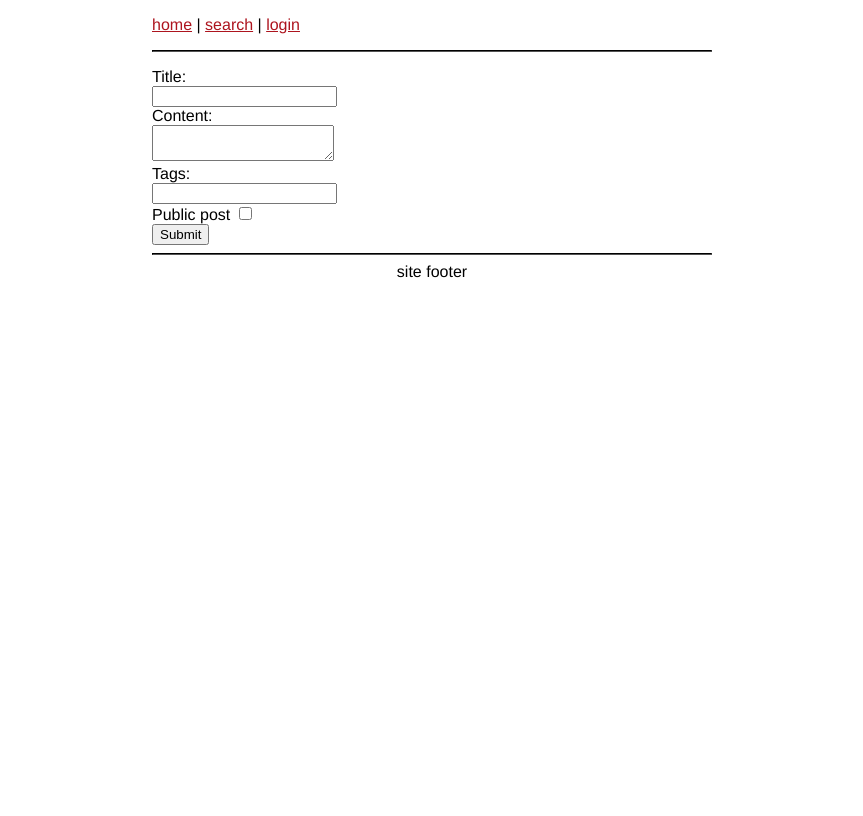
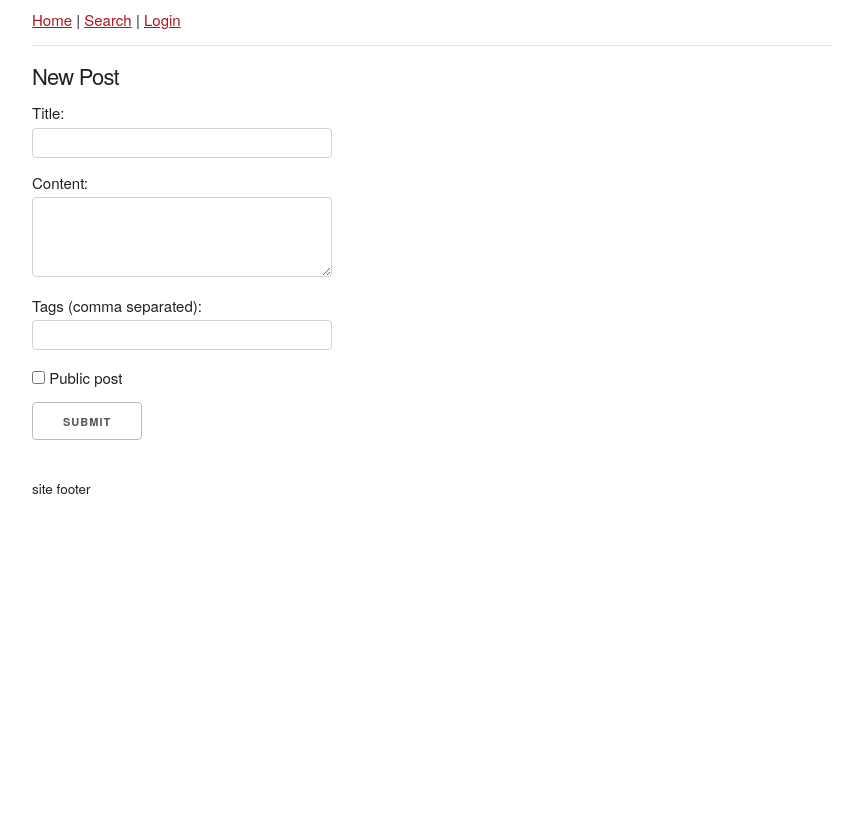
Before and after one commit to davidnieder/blackboard-light, a Flask app: template app/templates/new_post.html in a window 1280 px wide. Shown: the whole page, without its empty margins (208-1071 px from the left). After the commit the page ends 494 px from the top, so only its background shows below. Run offline with Flask 2, Linux system fonts and the light colour scheme; the template is opened without the code that fills it: values that come from a table or form of the project are taken from there, others are empty; parts of the project's set-up code (start-up, migrations or seed data) failed here and were passed over; some libraries are stand-ins or nearby versions.

Commit message:
some template work

```diff
--- a/app/forms.py
+++ b/app/forms.py
@@ -31,17 +31,17 @@ class TagListField(Field):
 
 
 class LoginForm(Form):
-    name = StringField('Username', validators=[Required(), Length(3, 40)])
-    password = PasswordField('Password', validators=[Required()])
+    name = StringField('Username:', validators=[Required(), Length(3, 40)])
+    password = PasswordField('Password:', validators=[Required()])
     remember_me = BooleanField('Remember me')
     submit = SubmitField('Log in')
 
 
 class PostForm(Form):
-    title = StringField('Title', validators=[Optional(), Length(1,120)])
-    content = TextAreaField('Content', validators=[Required()])
+    title = StringField('Title:', validators=[Optional(), Length(1,120)])
+    content = TextAreaField('Content:', validators=[Required()])
     is_public = BooleanField('Public post', false_values=('false', 'n', ''))
-    tags = TagListField('Tags')
+    tags = TagListField('Tags (comma separated):')
     submit = SubmitField('Submit')
 
     def from_model(self, post):
--- /dev/null
+++ b/app/static/blackboard.css
@@ -0,0 +1,51 @@
+/* navigation */
+section#navigation {
+  margin-top: 1rem;
+}
+
+/* flash messages */
+section#messages .info  {
+  color: #222;
+  font-size: 105%;
+  font-weight: 500;
+}
+section#messages .error  {
+  color: #F00;
+}
+
+/* posts */
+section#content article {
+  margin-bottom: 3rem;
+}
+section#content article header  {
+  min-height: 1.6rem;
+}
+section#content .post-content {
+  color: #000;
+  font-size: 102%;
+  text-align: justify;
+  margin-bottom: 2rem;
+}
+section#content .post-content * {
+  max-width: 100% !important;
+}
+section#content article footer  {
+  font-size: 92%;
+}
+
+/* footer */
+section#site-footer {
+  font-size: 90%;
+}
+
+.checkbox-with-label  {
+  margin-bottom: 1.5rem;
+}
+.checkbox-with-label input  {
+  margin-bottom: 0;
+  vertical-align: middle;
+}
+.checkbox-with-label label  {
+  display: inline;
+  vertical-align: middle;
+}
--- a/app/static/default.css
+++ /dev/null
@@ -1,67 +0,0 @@
-*  {
-  /*margin: 0;*/
-}
-html, body  {
-  height: 100%;
-  font-family: "calluna-sans","Helvetica Neue",Helvetica,Roboto,Arial,sans-serif;
-}
-a  {
-  color: #AD141E
-}
-a:active  {
-  color: #950A0A;
-}
-hr  {
-  border-width: 1px;
-  border-style: thin;
-  border-color: black;
-}
-div#container  {
-  max-width: 35em;
-  margin-left: auto;
-  margin-right: auto;
-  /*border: thin dashed black;*/
-}
-section#navigation  {
-}
-section#messages  {
-  text-align: center;
-}
-section#messages .info  {
-  color: rgb(100, 100, 110);
-}
-section#messages .error  {
-  color: rgb(255, 0, 0);
-}
-section#content  {
-  padding-bottom: 2em;
-}
-section#content article  {
-}
-section#content article header  {
-}
-section#content article header h4  {
-  margin-bottom: .5em;
-}
-section#content .post-content  {
-/*  color: rgba(142, 146, 166, 0.96);*/
-  color: rgb(100, 100, 110);
-}
-section#content .post-content p  {
-  margin-top: 0em;
-}
-section#content article footer  {
-  font-size: .90em;
-}
-section#content .admin-links  {
-}
-section#content #page-links  {
-  text-align: center;
-}
-section#site-footer  {
-/*
-  position: absolute;
-  bottom: 0;
-*/
-  text-align: center;
-}
--- a/app/static/skeleton.css
+++ b/app/static/skeleton.css
@@ -7,34 +7,18 @@
 * 12/29/2014
 */
 
-
-/* Table of contents
-––––––––––––––––––––––––––––––––––––––––––––––––––
-- Grid
-- Base Styles
-- Typography
-- Links
-- Buttons
-- Forms
-- Lists
-- Code
-- Tables
-- Spacing
-- Utilities
-- Clearing
-- Media Queries
-*/
-
-
 /* Grid
 –––––––––––––––––––––––––––––––––––––––––––––––––– */
 .container {
   position: relative;
   width: 100%;
-  max-width: 960px;
+/*  max-width: 960px;*/
+  max-width: 800px;
   margin: 0 auto;
+/*  margin: 0 auto 0 10%;*/
   padding: 0 20px;
   box-sizing: border-box; }
+/*  border: dashed thin black }*/
 .column,
 .columns {
   width: 100%;
@@ -122,9 +106,9 @@ html {
   font-size: 62.5%; }
 body {
   font-size: 1.5em; /* currently ems cause chrome bug misinterpreting rems on body element */
-  line-height: 1.6;
+  line-height: 1.3;
   font-weight: 400;
-  font-family: "Raleway", "HelveticaNeue", "Helvetica Neue", Helvetica, Arial, sans-serif;
+  font-family: "HelveticaNeue", "Helvetica Neue", Helvetica, Arial, sans-serif;
   color: #222; }
 
 
@@ -132,23 +116,23 @@ body {
 –––––––––––––––––––––––––––––––––––––––––––––––––– */
 h1, h2, h3, h4, h5, h6 {
   margin-top: 0;
-  margin-bottom: 2rem;
+  margin-bottom: 1.3rem;
   font-weight: 300; }
-h1 { font-size: 4.0rem; line-height: 1.2;  letter-spacing: -.1rem;}
-h2 { font-size: 3.6rem; line-height: 1.25; letter-spacing: -.1rem; }
-h3 { font-size: 3.0rem; line-height: 1.3;  letter-spacing: -.1rem; }
-h4 { font-size: 2.4rem; line-height: 1.35; letter-spacing: -.08rem; }
-h5 { font-size: 1.8rem; line-height: 1.5;  letter-spacing: -.05rem; }
-h6 { font-size: 1.5rem; line-height: 1.6;  letter-spacing: 0; }
+h1 { font-size: 3.2rem; line-height: 1.2;  letter-spacing: -.1rem;}
+h2 { font-size: 2.8rem; line-height: 1.25; letter-spacing: -.1rem; }
+h3 { font-size: 2.2rem; line-height: 1.3;  letter-spacing: -.1rem; }
+h4 { font-size: 1.6rem; line-height: 1.35; letter-spacing: -.08rem; }
+h5 { font-size: 1.0rem; line-height: 1.5;  letter-spacing: -.05rem; }
+h6 { font-size: 0.7rem; line-height: 1.6;  letter-spacing: 0; }
 
 /* Larger than phablet */
 @media (min-width: 550px) {
-  h1 { font-size: 5.0rem; }
-  h2 { font-size: 4.2rem; }
-  h3 { font-size: 3.6rem; }
-  h4 { font-size: 3.0rem; }
-  h5 { font-size: 2.4rem; }
-  h6 { font-size: 1.5rem; }
+  h1 { font-size: 4.2rem; }
+  h2 { font-size: 3.4rem; }
+  h3 { font-size: 2.8rem; }
+  h4 { font-size: 2.2rem; }
+  h5 { font-size: 1.6rem; }
+  h6 { font-size: 0.9rem; }
 }
 
 p {
@@ -168,7 +154,6 @@ a:hover {
 .button,
 button,
 input[type="submit"],
-input[type="reset"],
 input[type="button"] {
   display: inline-block;
   height: 38px;
@@ -225,65 +205,46 @@ input[type="button"].button-primary:focus {
 
 /* Forms
 –––––––––––––––––––––––––––––––––––––––––––––––––– */
-input[type="email"],
-input[type="number"],
 input[type="search"],
 input[type="text"],
-input[type="tel"],
-input[type="url"],
 input[type="password"],
 textarea,
 select {
-  height: 38px;
+  height: 30px;
+  width: 300px;
   padding: 6px 10px; /* The 6px vertically centers text on FF, ignored by Webkit */
-  background-color: #fff;
+  background-color: #FFF;
   border: 1px solid #D1D1D1;
   border-radius: 4px;
   box-shadow: none;
   box-sizing: border-box; }
 /* Removes awkward default styles on some inputs for iOS */
-input[type="email"],
-input[type="number"],
 input[type="search"],
 input[type="text"],
-input[type="tel"],
-input[type="url"],
 input[type="password"],
 textarea {
   -webkit-appearance: none;
      -moz-appearance: none;
           appearance: none; }
 textarea {
-  min-height: 65px;
+  min-height: 80px;
   padding-top: 6px;
   padding-bottom: 6px; }
-input[type="email"]:focus,
-input[type="number"]:focus,
 input[type="search"]:focus,
 input[type="text"]:focus,
-input[type="tel"]:focus,
-input[type="url"]:focus,
 input[type="password"]:focus,
 textarea:focus,
 select:focus {
-  border: 1px solid #33C3F0;
+  border: 1px solid #AD141E;
   outline: 0; }
 label,
 legend {
   display: block;
   margin-bottom: .5rem;
-  font-weight: 600; }
-fieldset {
-  padding: 0;
-  border-width: 0; }
+  font-weight: 500; }
 input[type="checkbox"],
 input[type="radio"] {
   display: inline; }
-label > .label-body {
-  display: inline-block;
-  margin-left: .5rem;
-  font-weight: normal; }
-
 
 /* Lists
 –––––––––––––––––––––––––––––––––––––––––––––––––– */
@@ -374,8 +320,8 @@ form {
 /* Misc
 –––––––––––––––––––––––––––––––––––––––––––––––––– */
 hr {
-  margin-top: 3rem;
-  margin-bottom: 3.5rem;
+  margin-top: 1.5rem;
+  margin-bottom: 1.5rem;
   border-width: 0;
   border-top: 1px solid #E1E1E1; }
 
--- a/app/templates/base.html
+++ b/app/templates/base.html
@@ -3,29 +3,34 @@
 <head>
 {% block head %}
   <meta charset="utf-8">
+  <meta name="viewport" content="width=device-width, initial-scale=1">
   <meta name="csrf_token" value="{{ csrf_token() }}">
-  <link rel="stylesheet" href="{{ url_for('static', filename='default.css')}} ">
+
+  <link rel="stylesheet" href="{{ url_for('static', filename='normalize.css') }}">
+  <link rel="stylesheet" href="{{ url_for('static', filename='skeleton.css') }}">
+  <link rel="stylesheet" href="{{ url_for('static', filename='blackboard.css') }}">
+
 {% block title %}
   <title>Blackboard Light</title>
 {% endblock %}
 {% endblock %}
 </head>
 <body>
+<div class="container">
 
-<div id="container">
 {# navigation block #}
 {% block navigation %}
-  <section id="navigation"><p>
-    <a href="{{ url_for('.index') }}">home</a> |
-    <a href="#">search</a> |
-    {% if current_user.is_anonymous() %}
-    <a href="{{ url_for('.login') }}">login</a>
-    {% else %}
-    <a href="{{ url_for('.new_post') }}">new post</a> |
-    logged in as <i>{{ current_user.name }}</i>
-    (<a href="{{ url_for('.logout', csrfToken=csrf_token()) }}">logout</a>)
-    {% endif %}
-    <hr>
+  <section id="navigation">
+      <a href="{{ url_for('.index') }}">Home</a> |
+      <a href="#">Search</a> |
+      {% if current_user.is_anonymous() %}
+      <a href="{{ url_for('.login') }}">Login</a>
+      {% else %}
+      <a href="{{ url_for('.new_post') }}">New post</a> |
+      logged in as <i>{{ current_user.name }}</i>
+      (<a href="{{ url_for('.logout', csrfToken=csrf_token()) }}">Logout</a>)
+      {% endif %}
+      <hr>
   </section>  <!-- end block navigation -->
 {% endblock %}
 
@@ -49,7 +54,6 @@
 
 {# site footer #}
   <section id="site-footer">
-    <hr>
     site footer
   </section>
 
--- a/app/templates/new_post.html
+++ b/app/templates/new_post.html
@@ -5,29 +5,27 @@
 {% endblock %}
 
 {% block content %}
-  <div><p>
+  <section id="new-post">
+    <h4>New Post</h4>
     <form method="POST" action="{{ url_for('.new_post') }}">
       {{ post_form.hidden_tag() }}
-      {{ post_form.title.label }}:
+
+      {{ post_form.title.label }}
       {% if post_form.title.errors %}({{ post_form.title.errors[0] }}){% endif %}
-      <br>
       {{ post_form.title }}
-      <br>
-      {{ post_form.content.label }}:
+
+      {{ post_form.content.label }}
       {% if post_form.content.errors %}({{ post_form.content.errors[0]}}){% endif %}
-      <br>
       {{ post_form.content }}
-      <br>
-      {{ post_form.tags.label }}:
+
+      {{ post_form.tags.label }}
       {% if post_form.tags.errors %}({{ post_form.tags.errors[0] }}){% endif %}
-      <br>
       {{ post_form.tags }}
-      <br>
-      {{ post_form.is_public.label }}
-      {{ post_form.is_public }}
-      <br>
+
+      <div class="checkbox-with-label">
+       {{ post_form.is_public }} {{ post_form.is_public.label }}
+      </div>
       {{ post_form.submit }}
-      <br>
     </form>
-  </div>
+  </section> <!-- end block new-post -->
 {% endblock %}
```
Also changed, not shown: other parts of app/static/skeleton.css (+4 -22 lines), app/templates/edit_post.html (+21 -15 lines), app/templates/index.html (+6 -25 lines), app/templates/login.html (+9 -10 lines), app/templates/post.html (added, +22 -0 lines), app/static/normalize.css.
